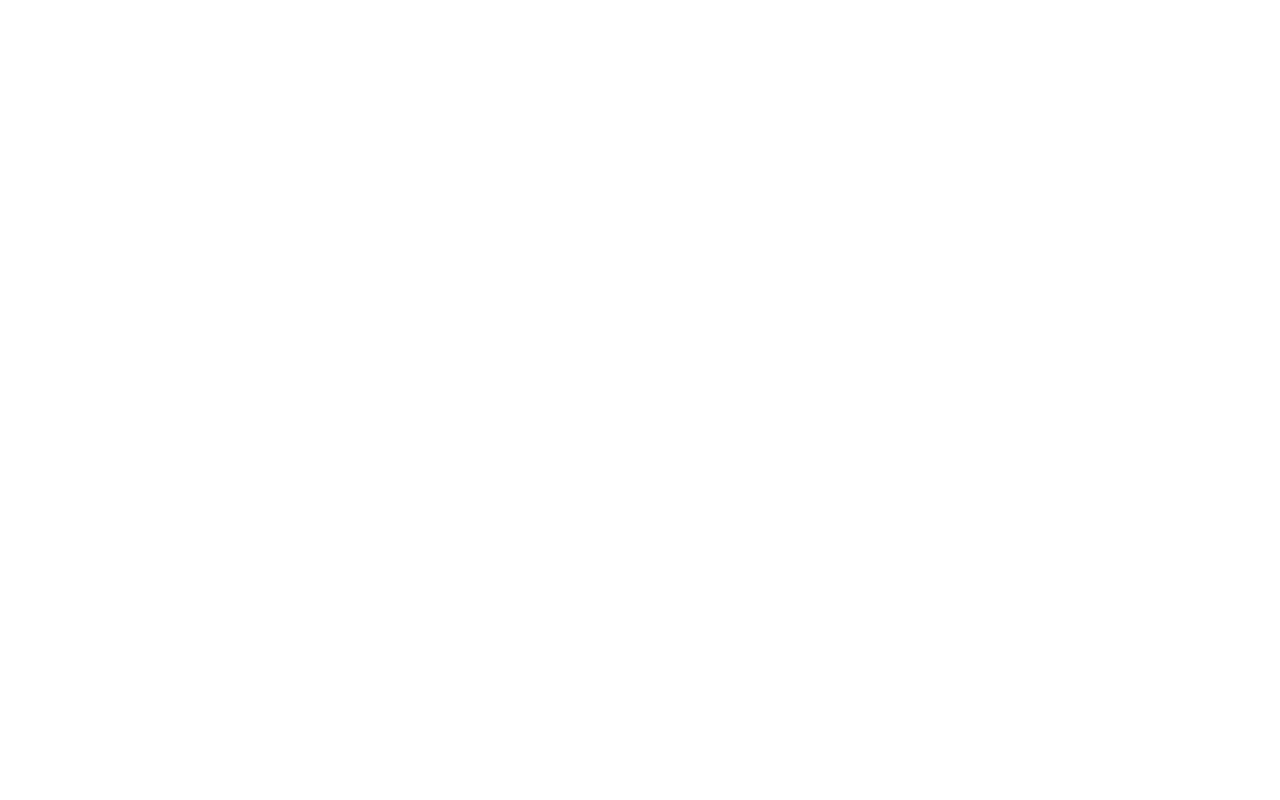
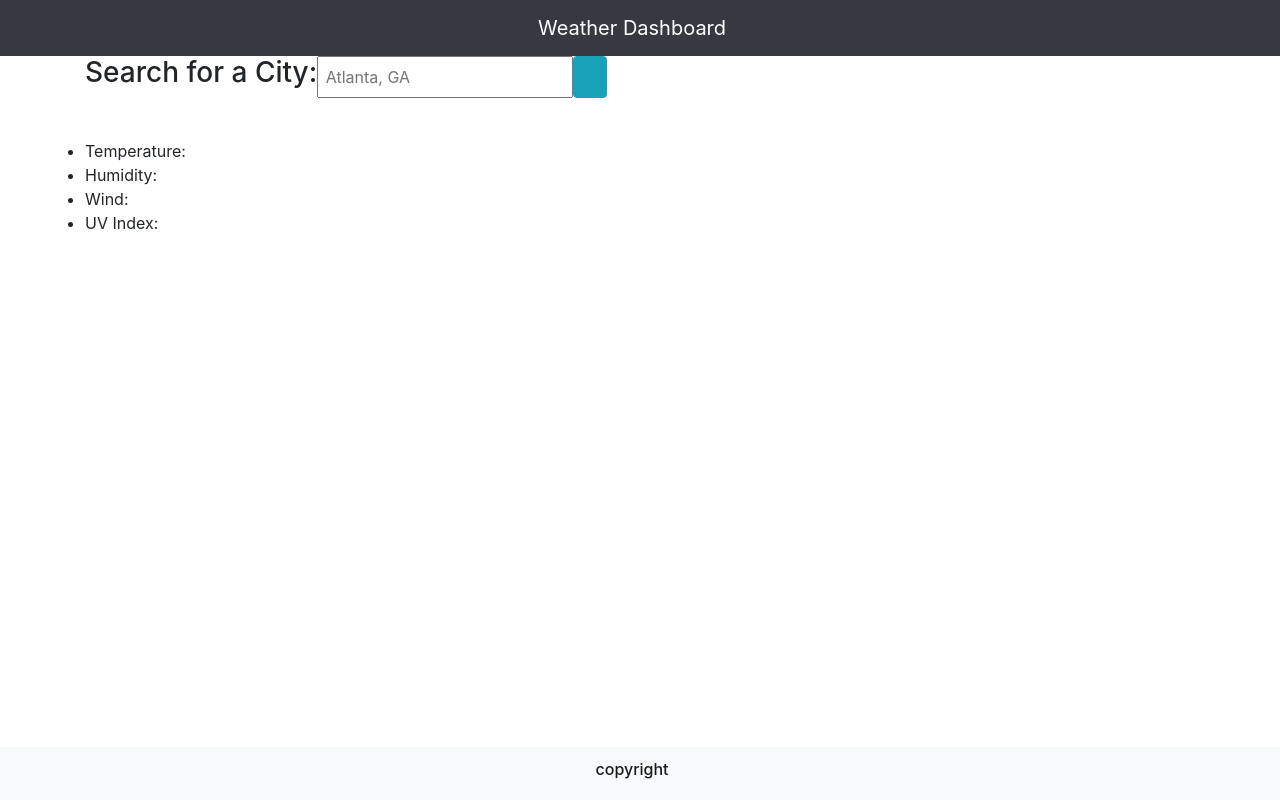
Before and after one commit to rojel83/Weather-Dashboard, a plain HTML site: page index.html in a window 1280 px wide. Drawn offline with nearby package versions, Linux system fonts and the light colour scheme.

Commit message:
adding html file work in progress

```diff
--- a/index.html
+++ b/index.html
@@ -11,11 +11,83 @@
     <script src="https://cdn.jsdelivr.net/npm/popper.js@1.16.0/dist/umd/popper.min.js" integrity="sha384-Q6E9RHvbIyZFJoft+2mJbHaEWldlvI9IOYy5n3zV9zzTtmI3UksdQRVvoxMfooAo" crossorigin="anonymous"></script>
     <script src="https://stackpath.bootstrapcdn.com/bootstrap/4.4.1/js/bootstrap.min.js" integrity="sha384-wfSDF2E50Y2D1uUdj0O3uMBJnjuUD4Ih7YwaYd1iqfktj0Uod8GCExl3Og8ifwB6" crossorigin="anonymous"></script>
     <script src="https://code.jquery.com/jquery-3.4.1.js"></script>
+    <link rel="stylesheet" href="assets/stylesheet.css">
     <title>Weather Dashboard</title>
 </head>
 
 <body>
+    <nav class="navbar navbar-expand-lg navbar-dark bg-dark">
+        <div class="container" style="justify-content: center;">
+            <a class="navbar-brand " href="# ">Weather Dashboard</a>
+        </div>
+    </nav>
+    <div class="container ">
+        <div class="row dashboard">
 
+
+            <div class="col-md-12" id="form-container">
+
+                <div class="input-group">
+                    <h3>Search for a City:</h3>
+                    <input id="input" type="text" placeholder=" Atlanta, GA">
+                    <button type="submit" class="btn btn-info p-3" id="citySearch"><i class="fa fa-search"></i></button>
+                </div>
+                <div class="searches"></div>
+            </div>
+            <div class="col-md-12" id="weather-container">
+                <div class="row current-weather">
+                    <div class="col-md-12">
+
+                        <h3>
+                            <span id="location"></span> <span id="day"></span><span><img id="icon"/></span>
+                        </h3>
+                        <ul class="list-group mt-0">
+                            <li id="temp">Temperature:</li>
+                            <li id="humidity">Humidity:</li>
+                            <li id="wind">Wind:</li>
+                            <li>
+                                UV Index:
+                                <span class="badge" id="uvIndex"></span>
+                            </li>
+                        </ul>
+                    </div>
+                </div>
+                <!-- five day forecast  to be added-->
+
+
+
+            </div>
+        </div>
+
+
+
+    </div>
+
+
+
+
+
+
+
+
+
+
+
+
+
+
+
+
+
+    </div>
+    <nav class="navbar fixed-bottom navbar-light bg-light " style="justify-content: center;">
+        <a class="navbar-brand " href="# ">
+            <h6>copyright</h6>
+        </a>
+    </nav>
+    <script src="https://code.jquery.com/jquery-3.4.1.js" integrity="sha256-WpOohJOqMqqyKL9FccASB9O0KwACQJpFTUBLTYOVvVU=" crossorigin="anonymous"></script>
+    <script src="https://cdnjs.cloudflare.com/ajax/libs/moment.js/2.24.0/moment.min.js"></script>
+    <script src="assets/javascript.js"></script>
 </body>
 
 </html>
```
